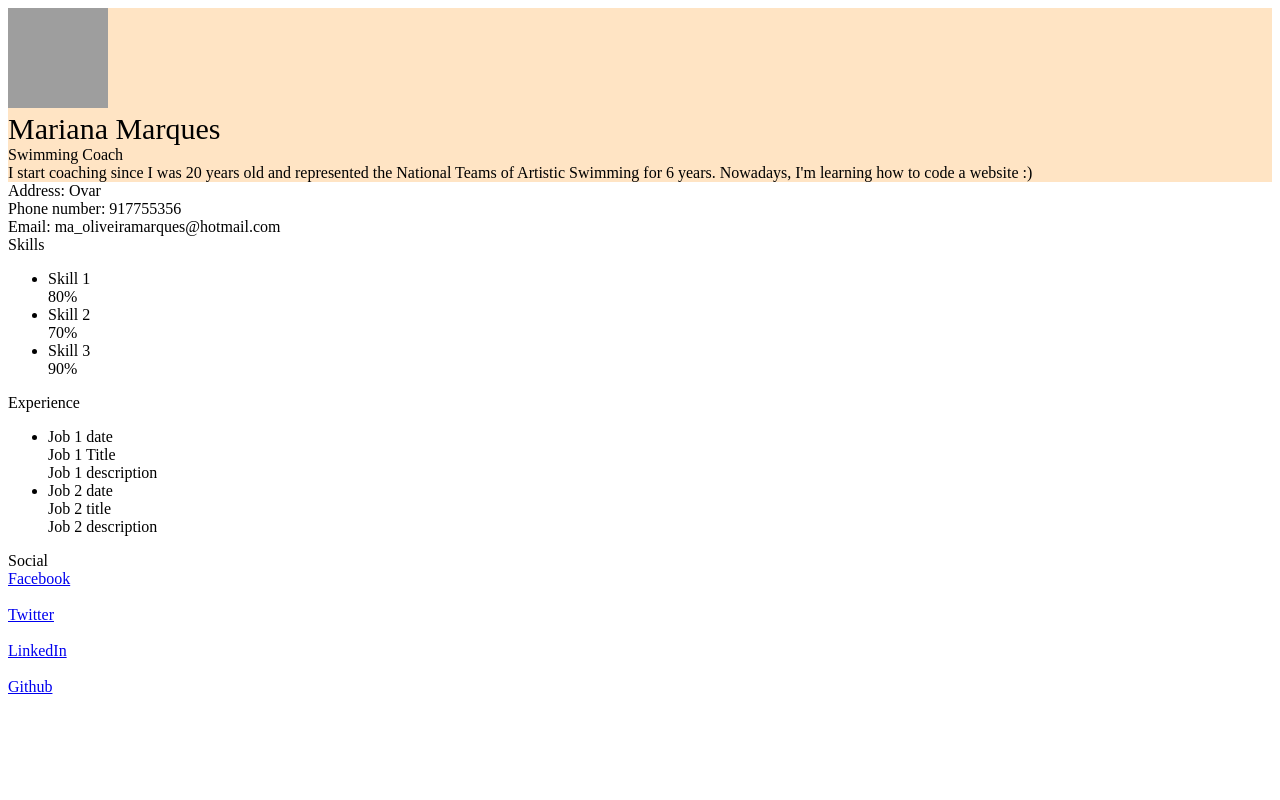
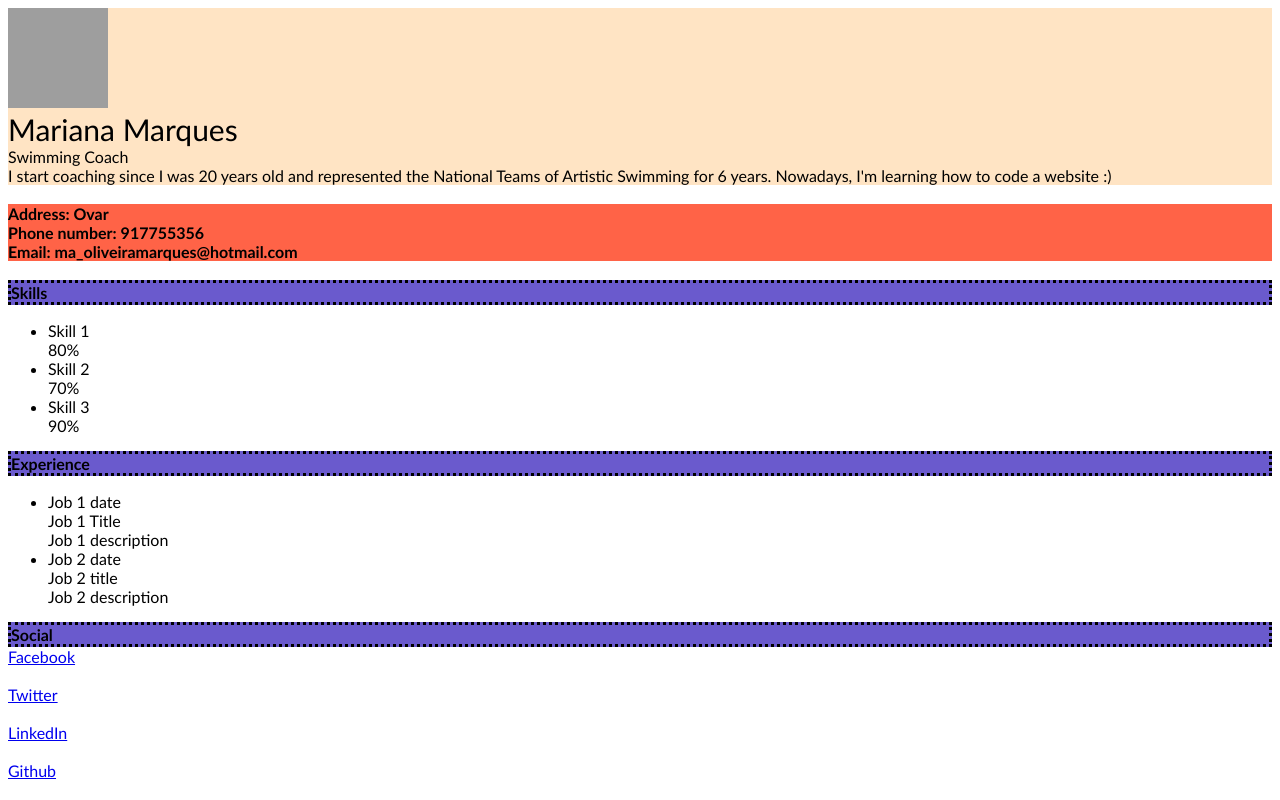
Before and after one commit to from-zero-to-fullstack/css-basics, a plain HTML site: page src/index.html in a window 1280 px wide. Drawn offline with Linux system fonts and the light colour scheme; grey boxes are pictures that could not be loaded.

Commit message:
subheadings style

```diff
--- a/src/stylesheet.css
+++ b/src/stylesheet.css
@@ -2,3 +2,12 @@
     font-size: 30px;
 }
 .intro{background-color: bisque;}
+body{
+    font-family: 'Trebuchet MS', 'Lucida Sans Unicode', 'Lucida Grande', 'Lucida Sans', Arial, sans-serif;
+}
+.contactinfo{
+    font-weight: bold; color:black; background-color: tomato;
+}
+.subheading{
+    border-style: dotted; font-weight: bold; background-color: slateblue;
+}
```
Also changed, not shown: src/index.html (+2 -0 lines).
